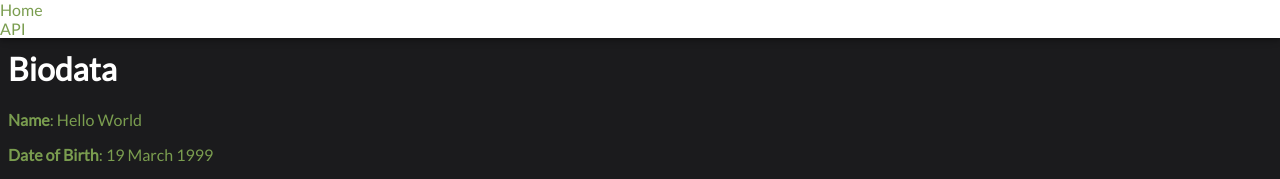
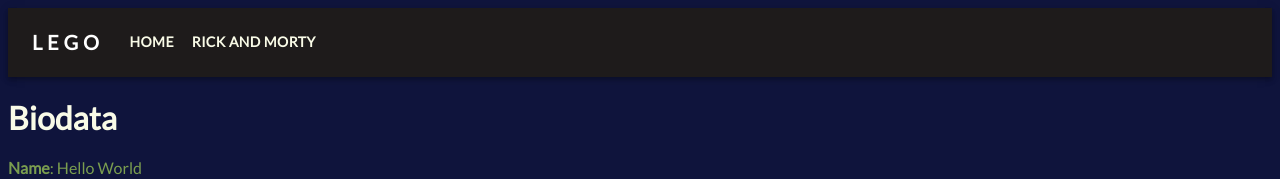
Before and after one commit to hafizn24/react-portfolio-old, a React (Create React App) app: page / in a window 1280 px wide. Shown: the top 179 px of the page. Built offline with nearby package versions, Linux system fonts and the light colour scheme.

Commit message:
created new navbar

```diff
--- a/src/App.js
+++ b/src/App.js
@@ -3,9 +3,25 @@ import Homepage from "./components/Homepage";
 import API from "./components/API";
 
 import {BrowserRouter, Routes, Route} from "react-router-dom"
+import { createTheme, ThemeProvider } from "@mui/material/styles"
+
+let theme = createTheme({
+  palette: {
+    primary: {
+      main: '#1e1b1b',
+    },
+    background: {
+      default: '#0d153b',
+    },
+    text: {
+      primary: '#f9fbe7',
+    },
+  },
+});
 
 function App() {
   return (
+    <ThemeProvider theme={theme}>
       <BrowserRouter>
         <Navbar />
         <Routes>
@@ -13,6 +29,7 @@ function App() {
           <Route path="/rick-morty-api" element={<API/>}/>
         </Routes>
       </BrowserRouter>
+    </ThemeProvider>
   );
 }
 
--- a/src/components/Homepage_1.js
+++ b/src/components/Homepage_1.js
@@ -5,7 +5,7 @@ function Homepage_1({name}) {
     const dob = "19 March 1999"
     return (
         <div>
-            <h1 style={{color: "white"}}>Biodata</h1>
+            <h1 style={{color: "#f9fbe7"}}>Biodata</h1>
             <p><b>Name</b>: {name}</p>
             <p><b>Date of Birth</b>: {dob}</p>
             <p><b>Tools and Programming Languages</b>: <FaPython style={{color: "white"}}/></p>
--- a/src/components/Navbar.js
+++ b/src/components/Navbar.js
@@ -1,16 +1,69 @@
-import {Link, Outlet} from "react-router-dom"
-import { AppBar } from "@mui/material"
+import * as React from 'react';
+import AppBar from '@mui/material/AppBar';
+import Box from '@mui/material/Box';
+import Toolbar from '@mui/material/Toolbar';
+import Typography from '@mui/material/Typography';
+import Container from '@mui/material/Container';
+import Button from '@mui/material/Button';
 
-function Navbar() {
+const pages = ['Home', 'Rick and Morty'];
+const pagemap = new Map()
+pagemap.set('Home', '/')
+pagemap.set('Rick and Morty', '/rick-morty-api')
+
+
+const Navbar = () => {
+
+
+  const handleCloseNavMenu = (element) => {
+    pagemap.forEach((value,key) => {
+      if(element == key){
+        window.location.href = value
+      }
+    })
+  }
+
   return (
-    <div>
-      <AppBar style={{background:"white"}}>
-        <Link to={'/'} className="link">Home</Link>
-        <Link to={'/rick-morty-api'} className="link">API</Link>
-        <Outlet />
-      </AppBar>
-    </div>
-  )
-}
-
-export default Navbar
+    <AppBar position="static">
+      <Container maxWidth="xl">
+        <Toolbar disableGutters>
+          {/* <AdbIcon sx={{ display: { xs: 'none', md: 'flex' }, mr: 1 }} /> */}
+          <Typography
+            variant="h6"
+            noWrap
+            component="a"
+            sx={{
+              mr: 2,
+              display: "flex",
+              fontFamily: 'Lato',
+              fontWeight: 900,
+              letterSpacing: '.3rem',
+              color: 'inherit',
+              textDecoration: 'none',
+            }}
+          >
+            LEGO
+          </Typography>
+          <Box sx={{ flexGrow: 1, display: "flex"}}>
+            {pages.map((page) => (
+              <Button
+                key={page}
+                onClick={() => handleCloseNavMenu(page)}
+                sx={{
+                  my: 2,
+                  color: '#f9fbe7',
+                  display: 'block',
+                  fontFamily: 'Lato',
+                  fontWeight: 700,
+                }}
+              >
+                {page}
+              </Button>
+            ))}
+          </Box>
+        </Toolbar>
+      </Container>
+    </AppBar>
+  );
+};
+export default Navbar;
--- a/src/index.css
+++ b/src/index.css
@@ -1,9 +1,8 @@
 
 body {
   font-family: 'Lato', sans-serif;
-  background-color: rgb(27, 27, 29);
+  background-color: rgb(15, 20, 60);
   color: rgb(122, 157, 79);
-  padding-top: 20px;
 }
 
 .cert{
@@ -11,7 +10,7 @@ body {
   height: 360px;
 }
 
-.link{
+.navbar-text {
+  color: #f9fbe7;
   text-decoration: none;
-  color: rgb(122, 157, 79);
 }
```
Lines whose indentation alone changed are shown as unchanged.
